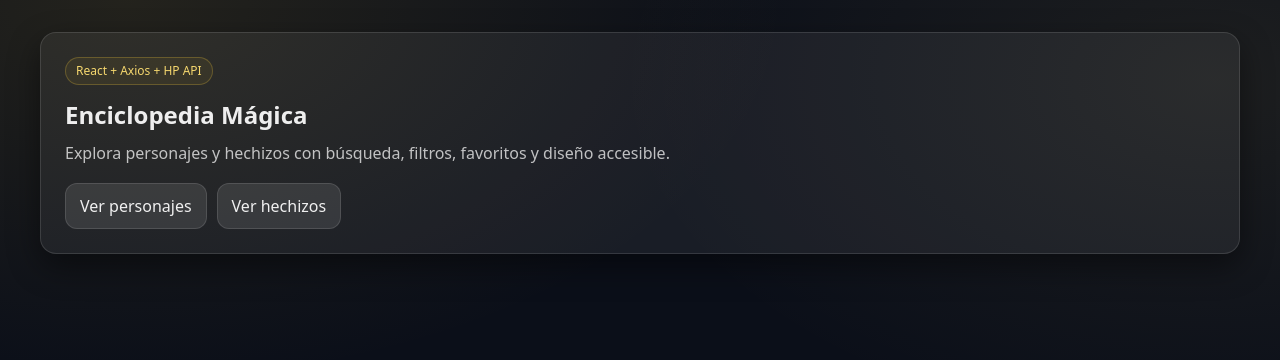
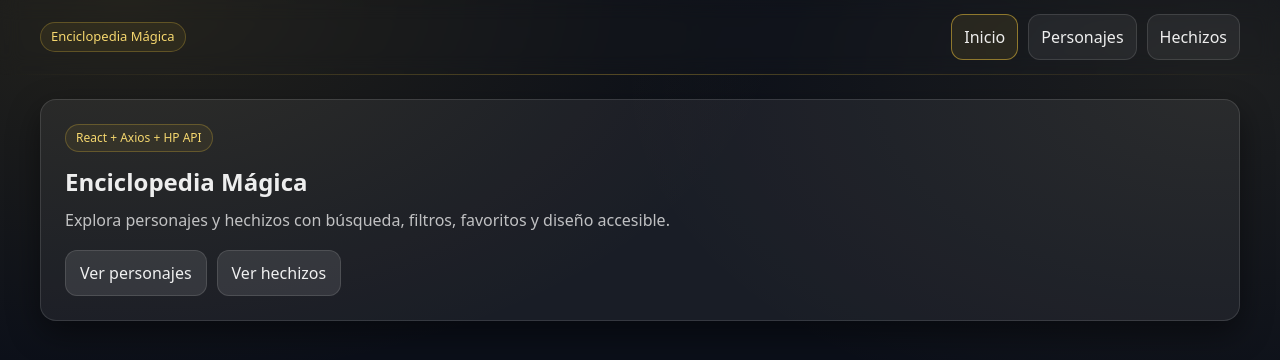
Before and after one commit to David-Navarro-Oliver/apiHarryPotterReact, a React (Vite) app: page / in a window 1280 px wide. Shown: the top 360 px of the page. Built offline with nearby package versions, Linux system fonts and the light colour scheme.

Commit message:
feat(router): add routes and accessible layout

```diff
--- a/src/App.jsx
+++ b/src/App.jsx
@@ -1,22 +1,5 @@
+import AppRouter from './routes/AppRouter.jsx';
+
 export default function App() {
-  return (
-    <main className="container" style={{ padding: '32px 0' }}>
-      <section className="card" style={{ padding: 24 }}>
-        <span className="badge">React + Axios + HP API</span>
-        <h1 style={{ margin: '12px 0 8px' }}>Enciclopedia Mágica</h1>
-        <p style={{ margin: 0, color: 'rgba(255,255,255,0.72)' }}>
-          Explora personajes y hechizos con búsqueda, filtros, favoritos y diseño accesible.
-        </p>
-
-        <div style={{ marginTop: 18, display: 'flex', gap: 10, flexWrap: 'wrap' }}>
-          <button className="btn" type="button">
-            Ver personajes
-          </button>
-          <button className="btn" type="button">
-            Ver hechizos
-          </button>
-        </div>
-      </section>
-    </main>
-  );
+  return <AppRouter />;
 }
--- /dev/null
+++ b/src/components/Header.jsx
@@ -0,0 +1,56 @@
+import { NavLink } from 'react-router-dom';
+
+const linkBaseStyle = {
+  padding: '10px 12px',
+  borderRadius: 12,
+  border: '1px solid rgba(255,255,255,0.12)',
+  background: 'rgba(255,255,255,0.06)',
+  transition: 'transform 120ms ease, border-color 120ms ease, background 120ms ease',
+};
+
+export default function Header() {
+  const getLinkStyle = ({ isActive }) => ({
+    ...linkBaseStyle,
+    borderColor: isActive ? 'rgba(212,175,55,0.6)' : 'rgba(255,255,255,0.12)',
+    background: isActive ? 'rgba(212,175,55,0.10)' : 'rgba(255,255,255,0.06)',
+  });
+
+  return (
+    <header style={{ position: 'sticky', top: 0, backdropFilter: 'blur(10px)', zIndex: 10 }}>
+      <div
+        className="container"
+        style={{
+          padding: '14px 0',
+          display: 'flex',
+          alignItems: 'center',
+          justifyContent: 'space-between',
+          gap: 16,
+        }}
+      >
+        <a href="/" className="badge" style={{ fontSize: 13 }}>
+          Enciclopedia Mágica
+        </a>
+
+        <nav aria-label="Navegación principal" style={{ display: 'flex', gap: 10, flexWrap: 'wrap' }}>
+          <NavLink to="/" style={getLinkStyle}>
+            Inicio
+          </NavLink>
+          <NavLink to="/characters" style={getLinkStyle}>
+            Personajes
+          </NavLink>
+          <NavLink to="/spells" style={getLinkStyle}>
+            Hechizos
+          </NavLink>
+        </nav>
+      </div>
+      <div
+        aria-hidden="true"
+        style={{
+          height: 1,
+          background:
+            'linear-gradient(to right, transparent, rgba(212,175,55,0.35), transparent)',
+        }}
+      />
+    </header>
+  );
+}
--- /dev/null
+++ b/src/layouts/AppLayout.jsx
@@ -0,0 +1,13 @@
+import { Outlet } from 'react-router-dom';
+import Header from '../components/Header.jsx';
+
+export default function AppLayout() {
+  return (
+    <>
+      <Header />
+      <main className="container" style={{ padding: '24px 0 40px' }}>
+        <Outlet />
+      </main>
+    </>
+  );
+}
--- /dev/null
+++ b/src/pages/CharacterDetailPage.jsx
@@ -0,0 +1,10 @@
+export default function CharacterDetailPage() {
+  return (
+    <section className="card" style={{ padding: 24 }}>
+      <h1 style={{ margin: 0 }}>Detalle de personaje</h1>
+      <p style={{ margin: '10px 0 0', color: 'rgba(255,255,255,0.72)' }}>
+        Aquí irá el detalle del personaje seleccionado.
+      </p>
+    </section>
+  );
+}
--- /dev/null
+++ b/src/pages/CharactersPage.jsx
@@ -0,0 +1,10 @@
+export default function CharactersPage() {
+  return (
+    <section className="card" style={{ padding: 24 }}>
+      <h1 style={{ margin: 0 }}>Personajes</h1>
+      <p style={{ margin: '10px 0 0', color: 'rgba(255,255,255,0.72)' }}>
+        Aquí irá el listado con búsqueda, filtros, favoritos y “load more”.
+      </p>
+    </section>
+  );
+}
--- /dev/null
+++ b/src/pages/HomePage.jsx
@@ -0,0 +1,22 @@
+import { Link } from 'react-router-dom';
+
+export default function HomePage() {
+  return (
+    <section className="card" style={{ padding: 24 }}>
+      <span className="badge">React + Axios + HP API</span>
+      <h1 style={{ margin: '12px 0 8px' }}>Enciclopedia Mágica</h1>
+      <p style={{ margin: 0, color: 'rgba(255,255,255,0.72)' }}>
+        Explora personajes y hechizos con búsqueda, filtros, favoritos y diseño accesible.
+      </p>
+
+      <div style={{ marginTop: 18, display: 'flex', gap: 10, flexWrap: 'wrap' }}>
+        <Link className="btn" to="/characters">
+          Ver personajes
+        </Link>
+        <Link className="btn" to="/spells">
+          Ver hechizos
+        </Link>
+      </div>
+    </section>
+  );
+}
--- /dev/null
+++ b/src/pages/NotFoundPage.jsx
@@ -0,0 +1,17 @@
+import { Link } from 'react-router-dom';
+
+export default function NotFoundPage() {
+  return (
+    <section className="card" style={{ padding: 24 }}>
+      <h1 style={{ margin: 0 }}>Página no encontrada</h1>
+      <p style={{ margin: '10px 0 0', color: 'rgba(255,255,255,0.72)' }}>
+        La ruta no existe.
+      </p>
+      <div style={{ marginTop: 18 }}>
+        <Link className="btn" to="/">
+          Volver al inicio
+        </Link>
+      </div>
+    </section>
+  );
+}
--- /dev/null
+++ b/src/pages/SpellsPage.jsx
@@ -0,0 +1,10 @@
+export default function SpellsPage() {
+  return (
+    <section className="card" style={{ padding: 24 }}>
+      <h1 style={{ margin: 0 }}>Hechizos</h1>
+      <p style={{ margin: '10px 0 0', color: 'rgba(255,255,255,0.72)' }}>
+        Aquí irá el listado de hechizos con búsqueda.
+      </p>
+    </section>
+  );
+}
--- /dev/null
+++ b/src/routes/AppRouter.jsx
@@ -0,0 +1,23 @@
+import { BrowserRouter, Routes, Route } from 'react-router-dom';
+import AppLayout from '../layouts/AppLayout.jsx';
+import HomePage from '../pages/HomePage.jsx';
+import CharactersPage from '../pages/CharactersPage.jsx';
+import CharacterDetailPage from '../pages/CharacterDetailPage.jsx';
+import SpellsPage from '../pages/SpellsPage.jsx';
+import NotFoundPage from '../pages/NotFoundPage.jsx';
+
+export default function AppRouter() {
+  return (
+    <BrowserRouter>
+      <Routes>
+        <Route element={<AppLayout />}>
+          <Route path="/" element={<HomePage />} />
+          <Route path="/characters" element={<CharactersPage />} />
+          <Route path="/characters/:id" element={<CharacterDetailPage />} />
+          <Route path="/spells" element={<SpellsPage />} />
+          <Route path="*" element={<NotFoundPage />} />
+        </Route>
+      </Routes>
+    </BrowserRouter>
+  );
+}
```
